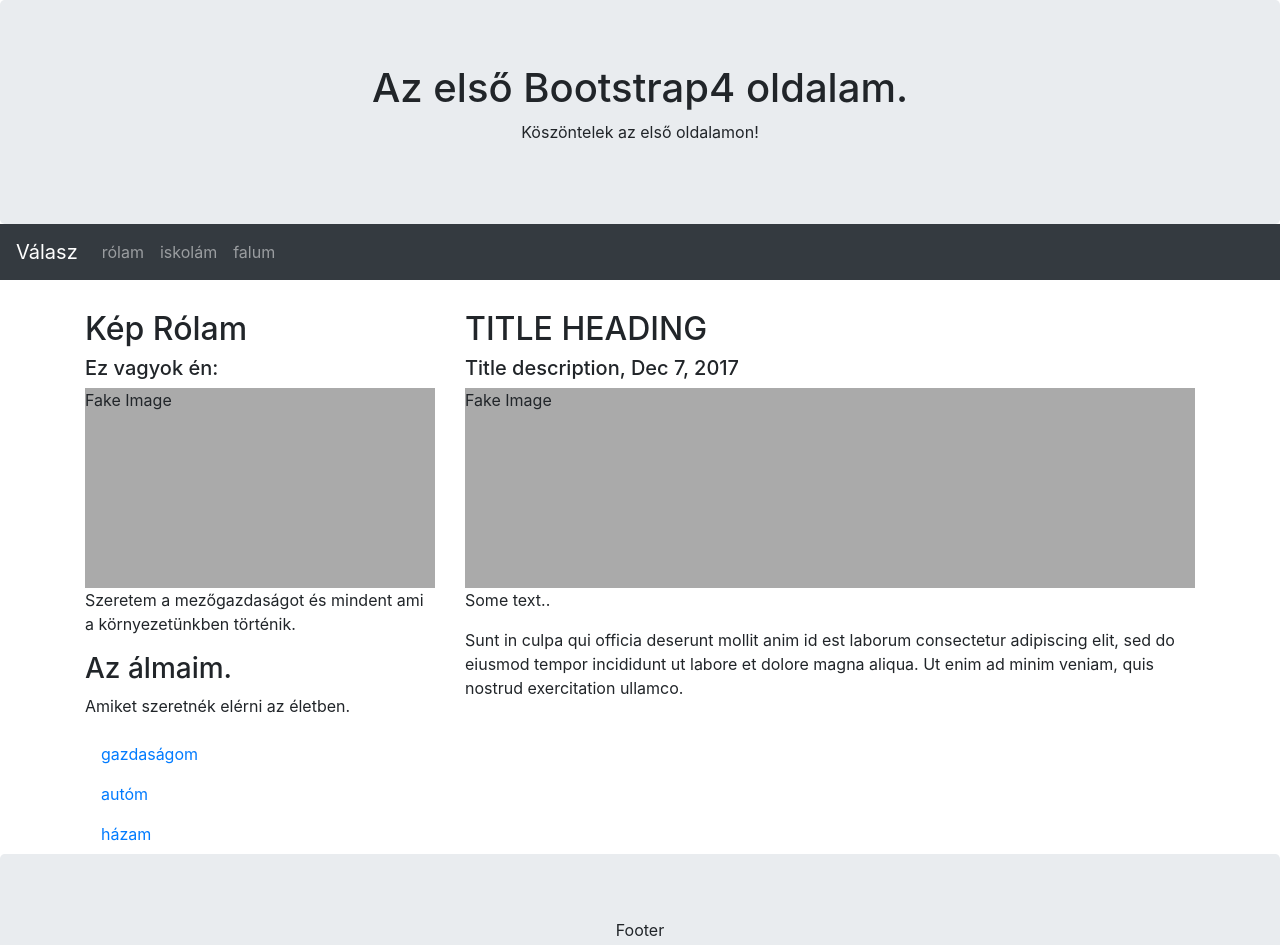
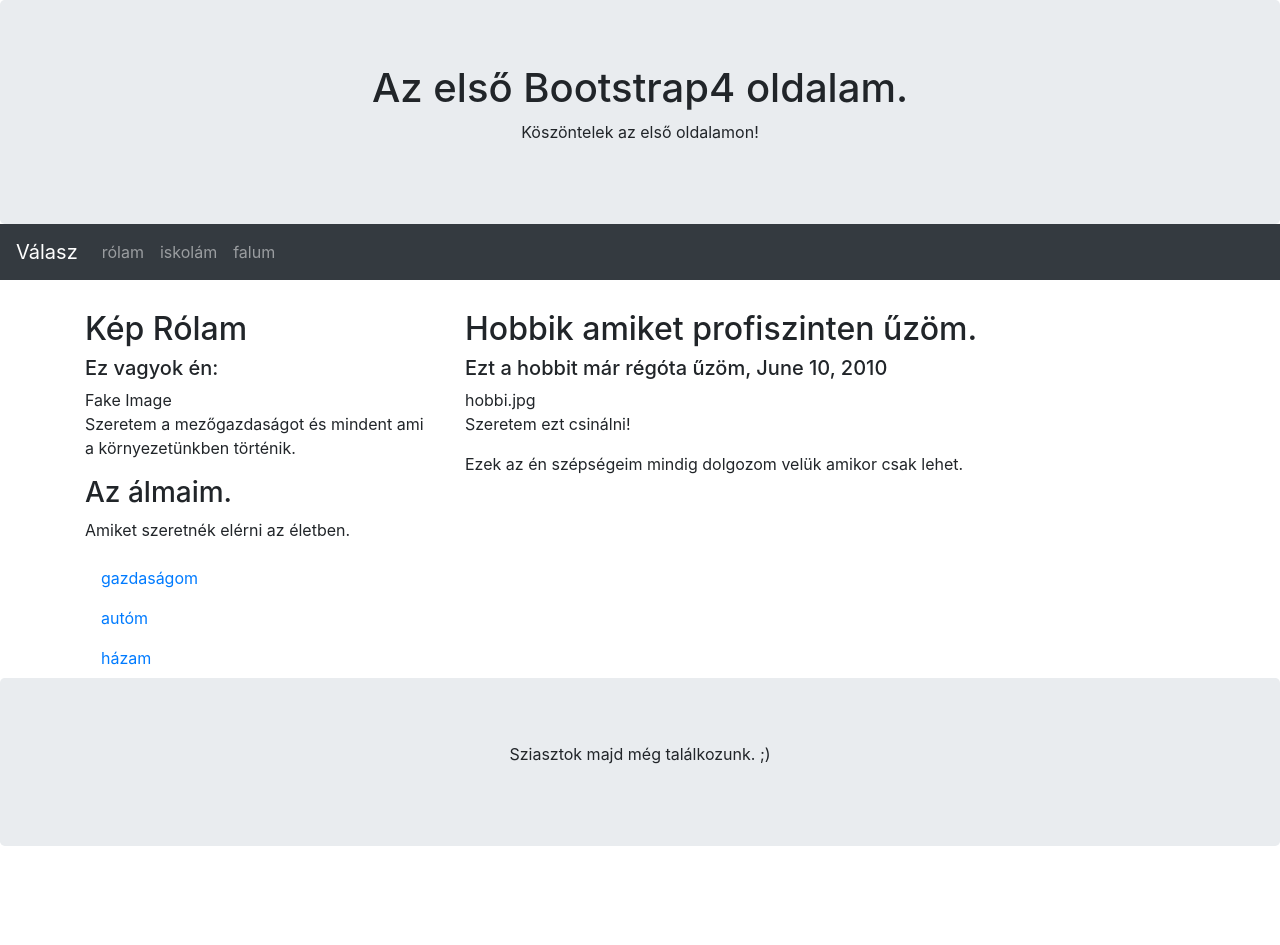
Before and after one commit to maiermark03/diakweb, a plain HTML site: page index.html in a window 1280 px wide. Shown: the top 945 px of the page. After the commit the page ends 846 px from the top, so only its background shows below. Drawn offline with nearby package versions, Linux system fonts and the light colour scheme.

Commit message:
változat

```diff
--- a/index.html
+++ b/index.html
@@ -47,7 +47,7 @@
     <div class="col-sm-4">
       <h2>Kép Rólam</h2>
       <h5>Ez vagyok én:</h5>
-      <div class="fakeimg">Fake Image</div>
+      <div class="image">Fake Image</div>
       <p>Szeretem a mezőgazdaságot és mindent ami a környezetünkben történik.</p>
       <h3>Az álmaim.</h3>
       <p>Amiket szeretnék elérni az életben.</p>
@@ -65,18 +65,18 @@
       <hr class="d-sm-none">
     </div>
     <div class="col-sm-8">
-      <h2>TITLE HEADING</h2>
-      <h5>Title description, Dec 7, 2017</h5>
-      <div class="fakeimg">Fake Image</div>
-      <p>Some text..</p>
-      <p>Sunt in culpa qui officia deserunt mollit anim id est laborum consectetur adipiscing elit, sed do eiusmod tempor incididunt ut labore et dolore magna aliqua. Ut enim ad minim veniam, quis nostrud exercitation ullamco.</p>
+      <h2>Hobbik amiket profiszinten űzöm.</h2>
+      <h5>Ezt a hobbit már régóta űzöm, June 10, 2010</h5>
+      <div class="image">hobbi.jpg</div>
+      <p>Szeretem ezt csinálni!</p>
+      <p>Ezek az én szépségeim mindig dolgozom velük amikor csak lehet.</p>
 
     </div>
   </div>
 </div>
 
 <div class="jumbotron text-center" style="margin-bottom:0">
-  <p>Footer</p>
+  <p>Sziasztok majd még találkozunk. ;)</p>
 </div>
 
 </body>
```
